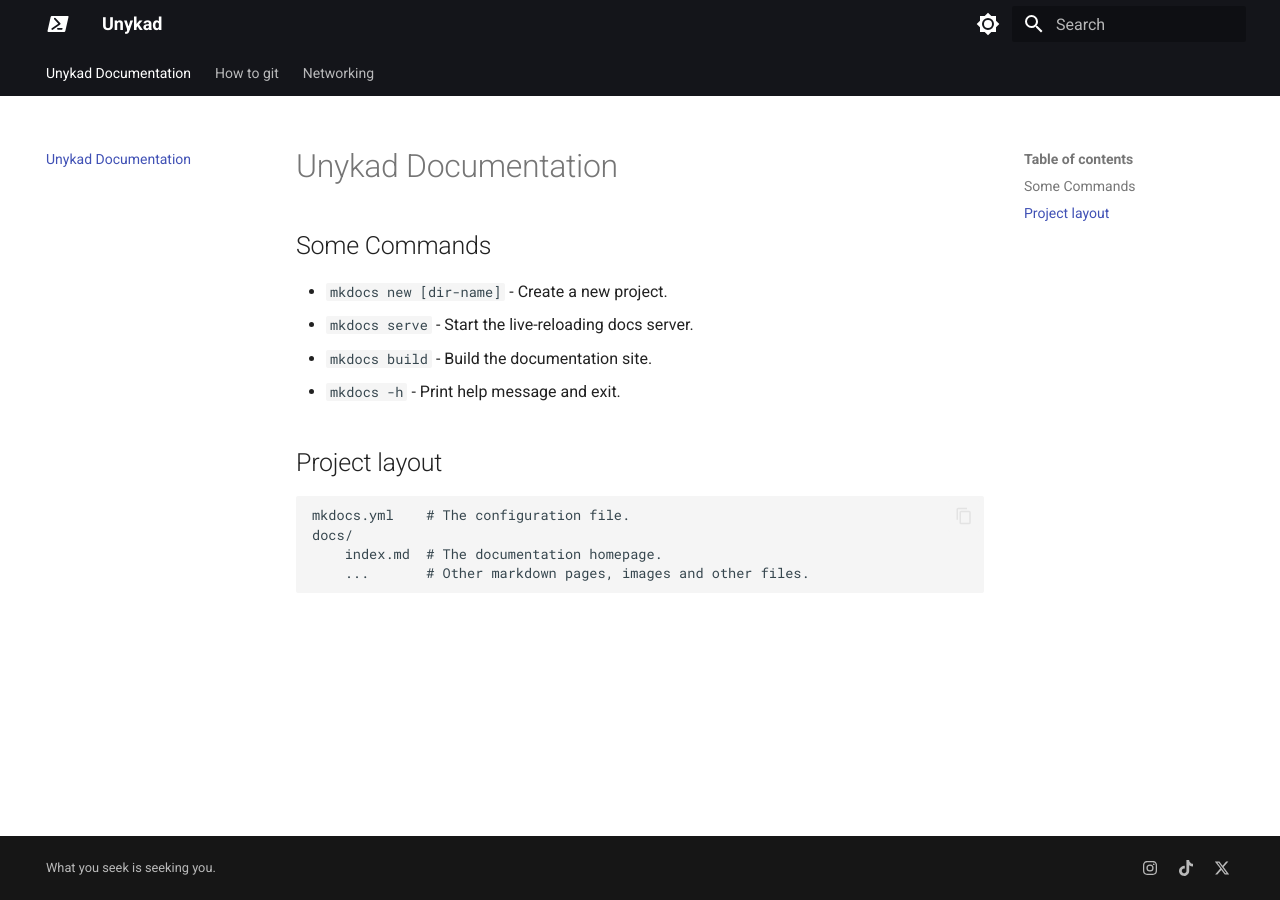
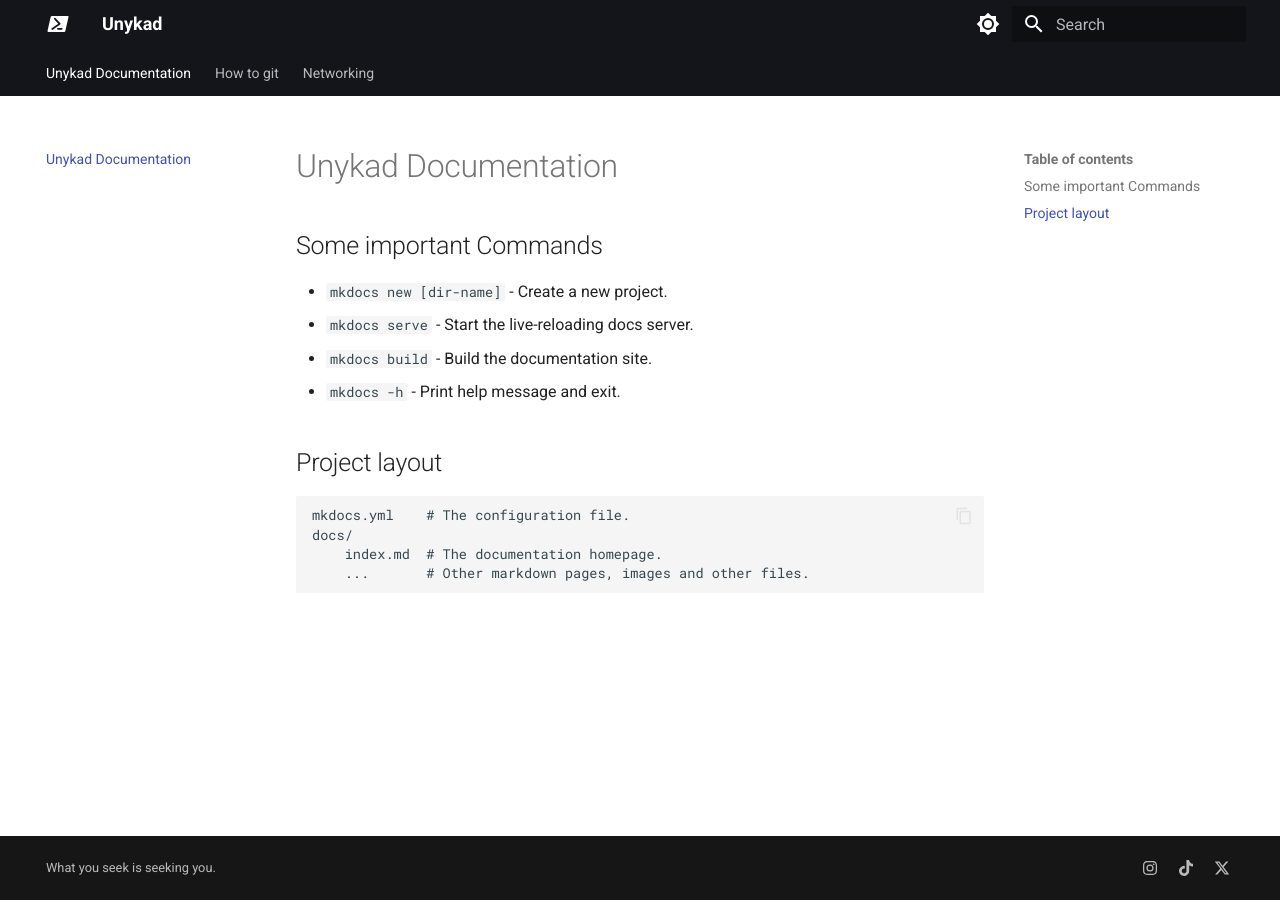
Before and after one commit to kuchapo/UNYKAD, an MkDocs documentation site: the page built from docs/index.md, in a window 1280 px wide. Built offline with MkDocs 1.6.1 and Material for MkDocs 9.7.7, drawn with Linux system fonts in a browser that asks for light colours.

Commit message:
important gemcht

```diff
--- a/docs/index.md
+++ b/docs/index.md
@@ -1,6 +1,6 @@
 # Unykad Documentation
 
-## Some Commands
+## Some important Commands
 
 * `mkdocs new [dir-name]` - Create a new project.
 * `mkdocs serve` - Start the live-reloading docs server.
```
